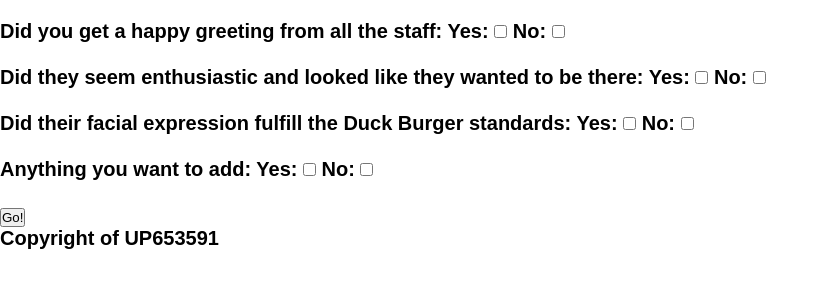
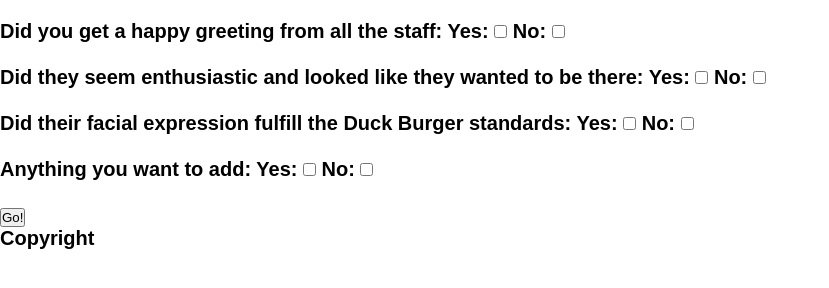
Before and after one commit to NickLiffen/MobileSiteNew, a plain HTML site: page appThree.html in a window 1280 px wide. Shown: the part 160-448 px from the top of the page, without its empty margins (0-829 px from the left). Drawn offline with nearby package versions, Linux system fonts and the light colour scheme.

Commit message:
Update appThree.html

```diff
--- a/appThree.html
+++ b/appThree.html
@@ -100,7 +100,7 @@
 <script src="newjavascript.js"></script>
 <footer>
 
-    <p>Copyright of UP653591</p>
+    <p>Copyright</p>
 
     </footer>
 </body>
```
